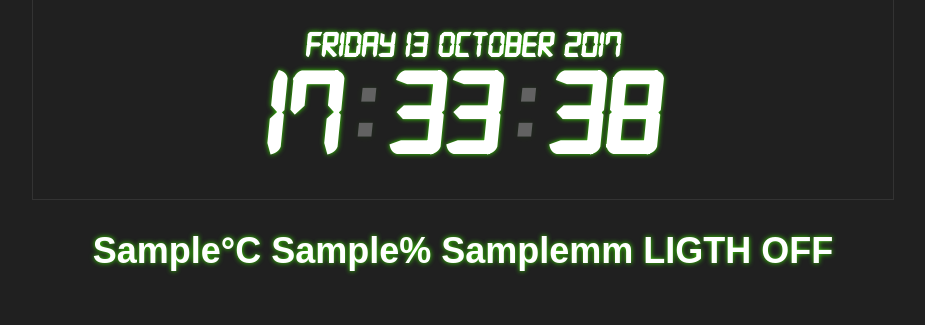
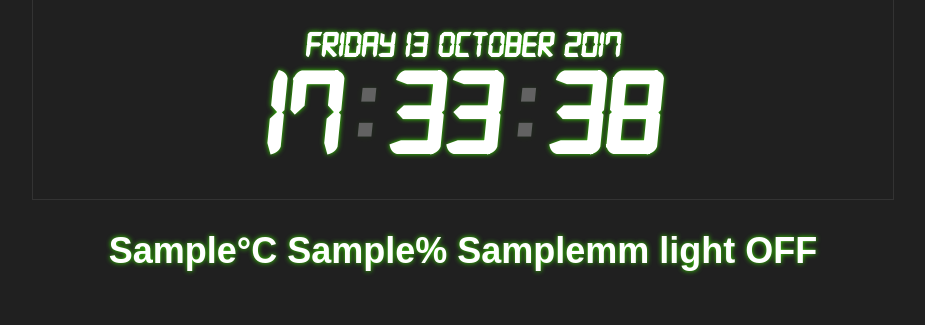
Before and after one commit to IgorPolyakov/HomeServer, a PHP site: page / in a window 1280 px wide. Shown: the part 249-574 px from the top of the page, without its empty margins (177-1102 px from the left). Run offline with PHP 8.4, Linux system fonts and the light colour scheme; tables that the repository leaves empty or names only in its code hold one stand-in row (values such as "Sample post"); some libraries are stand-ins or nearby versions; some web fonts are replaced.

Commit message:
fix light

```diff
--- a/graph_humid.html
+++ b/graph_humid.html
@@ -19,7 +19,7 @@
                       <li><a href="graph_pres.html"> pressure </a></li>
                       <li><a href="graph_temp.html">temperature </a></li>
                       <li><a href="graph_humid.html">humidity </a></li>
-                      <li><a href="graph_ligth.html">light </a></li>
+                      <li><a href="graph_light.html">light </a></li>
                       <li><a href="graph_map.html">map </a></li>
                 </div>
             </small>
--- a/graph_ligth.html
+++ b/graph_light.html
@@ -18,7 +18,7 @@
                       <li><a href="graph_pres.html"> pressure </a></li>
                       <li><a href="graph_temp.html">temperature </a></li>
                       <li><a href="graph_humid.html">humidity </a></li>
-                      <li><a href="graph_ligth.html">light </a></li>
+                      <li><a href="graph_light.html">light </a></li>
                       <li><a href="graph_map.html">map </a></li>
                 </div>
             </small>
--- a/graph_map.html
+++ b/graph_map.html
@@ -21,7 +21,7 @@
                       <li><a href="graph_pres.html"> pressure </a></li>
                       <li><a href="graph_temp.html">temperature </a></li>
                       <li><a href="graph_humid.html">humidity </a></li>
-                      <li><a href="graph_ligth.html">light </a></li>
+                      <li><a href="graph_light.html">light </a></li>
                       <li><a href="graph_map.html">map </a></li>
                 </div>
             </small>
--- a/graph_pres.html
+++ b/graph_pres.html
@@ -18,7 +18,7 @@
                       <li><a href="graph_pres.html"> pressure </a></li>
                       <li><a href="graph_temp.html">temperature </a></li>
                       <li><a href="graph_humid.html">humidity </a></li>
-                      <li><a href="graph_ligth.html">light </a></li>
+                      <li><a href="graph_light.html">light </a></li>
                       <li><a href="graph_map.html">map </a></li>
                 </div>
             </small>
--- a/graph_temp.html
+++ b/graph_temp.html
@@ -17,7 +17,7 @@
                       <li><a href="graph_pres.html"> pressure </a></li>
                       <li><a href="graph_temp.html">temperature </a></li>
                       <li><a href="graph_humid.html">humidity </a></li>
-                      <li><a href="graph_ligth.html">light </a></li>
+                      <li><a href="graph_light.html">light </a></li>
                       <li><a href="graph_map.html">map </a></li>
                 </div>
             </small>
--- a/index.php
+++ b/index.php
@@ -73,7 +73,7 @@
                       <li><a href="graph_pres.html"> pressure </a></li>
                       <li><a href="graph_temp.html">temperature </a></li>
                       <li><a href="graph_humid.html">humidity </a></li>
-                      <li><a href="graph_ligth.html">light </a></li>
+                      <li><a href="graph_light.html">light </a></li>
                       <li><a href="graph_map.html">map </a></li>
                 </div>
             </small>
@@ -94,7 +94,7 @@
                     $db = new PDO('mysql:host=localhost;dbname=data;charset=utf8', 'root', 'sooo_secret_passwd');
                     foreach ($db->query('SELECT * FROM inform WHERE Id=(SELECT MAX(Id) FROM inform)') as $row) {
                         echo  '    '.$row['temperature'].'&deg;C     '.$row['pressure'].'%     '.$row['humidity'].'mm     ';
-                        echo $row['light'] == 1 ? 'LIGTH ON':'LIGTH OFF';
+                        echo $row['light'] == 1 ? 'light ON':'light OFF';
                     }
                 ?>
 	        </h2>
```
Also changed, not shown: 1 other file.
